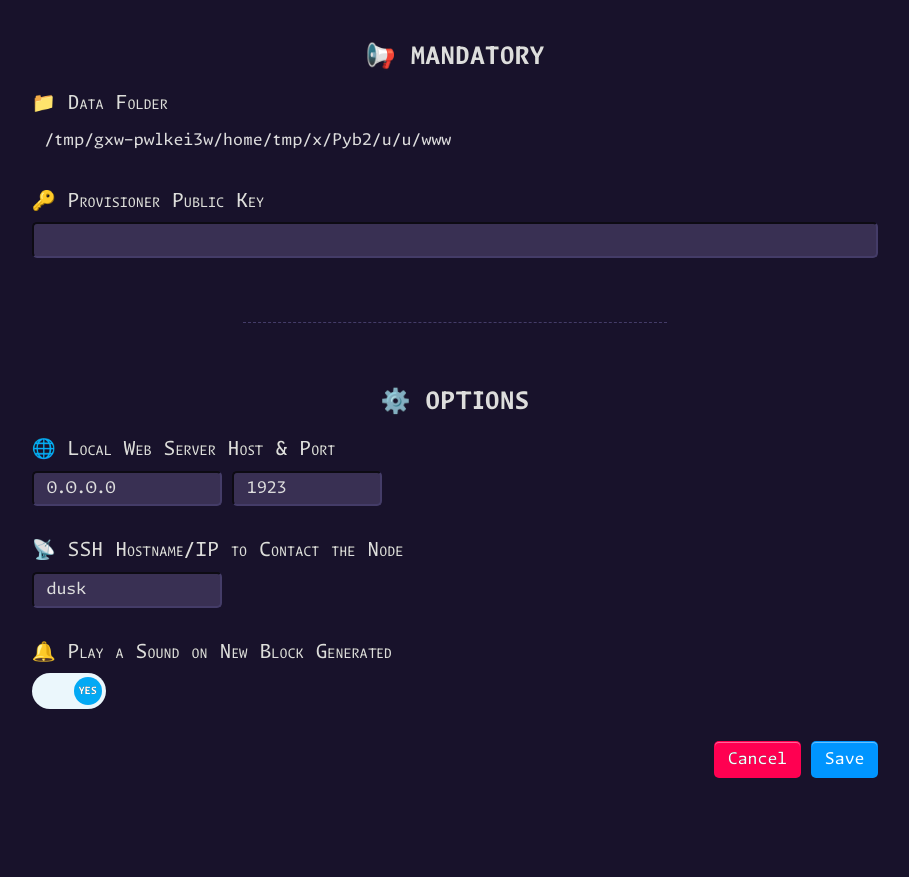
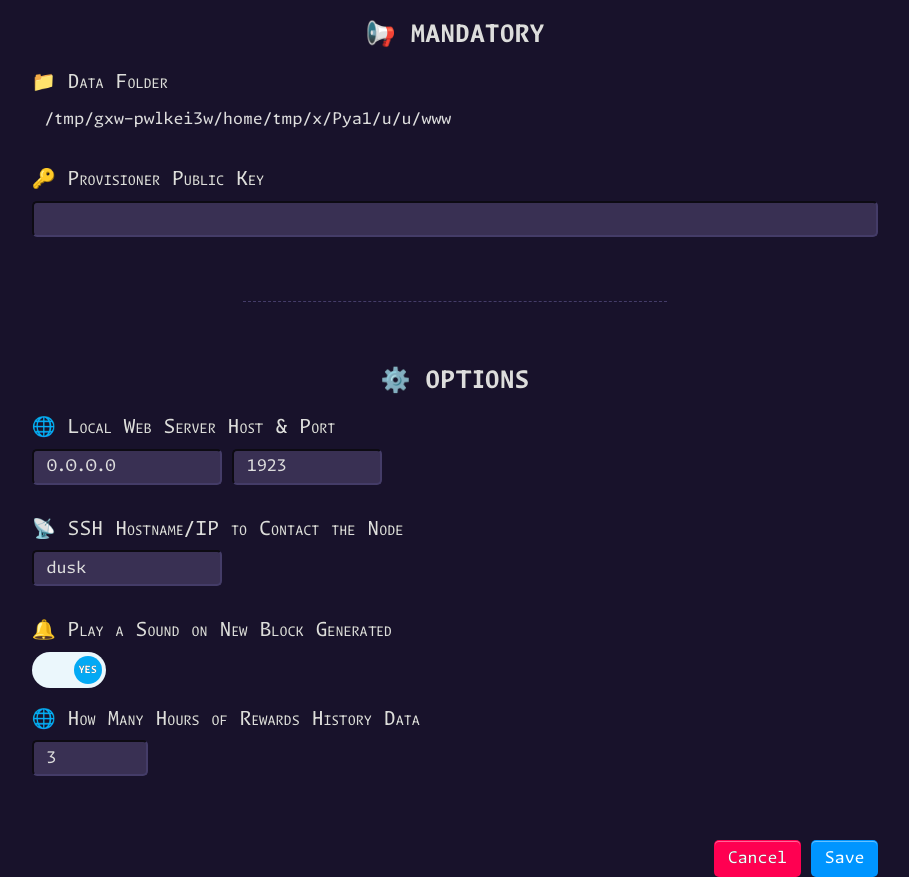
Before and after one commit to BoboTiG/dusk-monitor, a Flask app: page /setup in a window 1280 px wide. Shown: the whole page, without its empty margins (185-1094 px from the left). Before the commit the page ends 778 px from the top, so only its background shows below. Run offline with Flask 3, Linux system fonts and the light colour scheme.

Commit message:
feat: allow to tweak hours of rewards history data in /setup

```diff
--- a/app/constants.py
+++ b/app/constants.py
@@ -41,10 +41,6 @@ GQL_GET_BLOCKS_ITEMS_COUNT = 10_000
 GQL_LAST_BLOCK = "query { block(height: -1) { header { height } } }"
 GQL_FULL_HISTORY = 'query { fullMoonlightHistory(address: "%s") { json } }'
 
-# Shell command to get data from the rewards history file (2h of data)
-REWARDS_HISTORY_HOURS = 2
-CMD_GET_LAST_REWARDS = ["tail", f"-{REWARDS_HISTORY_HOURS * 12 + 2}", str(REWARDS_FILE)]
-
 # Play a sound on new block generated (only when config.PLAY_SOUND is True)
 AUDIO_FILE = ROOT / "static" / "mixkit-melodic-gold-price-2000.wav"
 PLAY_SOUND_CMD = ["ffplay", "-nodisp", "-autoexit", "-loglevel", "quiet", str(AUDIO_FILE)]
--- a/app/server.py
+++ b/app/server.py
@@ -29,7 +29,7 @@ def index() -> str | Response:
     start = monotonic()
     data = db.load()
     history = craft_history(data)
-    longest = len(max(history, key=lambda v: len(v[1]))[1])
+    longest = len(max(history, key=lambda v: len(v[1]))[1]) if history else 0
     total_rewards = data.rewards + sum(amount for fn_name, amount, _ in data.history.values() if fn_name == "withdraw")
     served_time = monotonic() - start
 
@@ -84,8 +84,13 @@ def to_hour(value: str) -> str:
 
 
 def craft_history(data: db.DataBase) -> list[tuple[str, str]]:
+    if not config.REWARDS_HISTORY_HOURS:
+        return []
+
     res: list[tuple[str, str, str]] = []
-    rewards_history = sorted(check_output(constants.CMD_GET_LAST_REWARDS, text=True).strip().splitlines(), reverse=True)
+
+    cmd = ["tail", f"-{config.REWARDS_HISTORY_HOURS * 12 + 2}", str(constants.REWARDS_FILE)]
+    rewards_history = sorted(check_output(cmd, text=True).strip().splitlines(), reverse=True)
 
     # Rewards
     for line1, line2 in itertools.pairwise(rewards_history):
--- a/app/templates/setup.html
+++ b/app/templates/setup.html
@@ -39,6 +39,10 @@
             <div class="layer"></div>
         </div>
 
+        <br/>
+        <label for="rewards-history-hours">🌐 How Many Hours of Rewards History Data</label>
+        <input type="number" id="rewards-history-hours" name="rewards-history-hours" min="0" max="12" value="{{ config.REWARDS_HISTORY_HOURS }}" required />
+
         <div class="buttons">
             <a class="button cancel" href="/">Cancel</a>
             <input class="button" type="submit" value="Save"/>
```
Also changed, not shown: app/config.py (+9 -1 lines).
